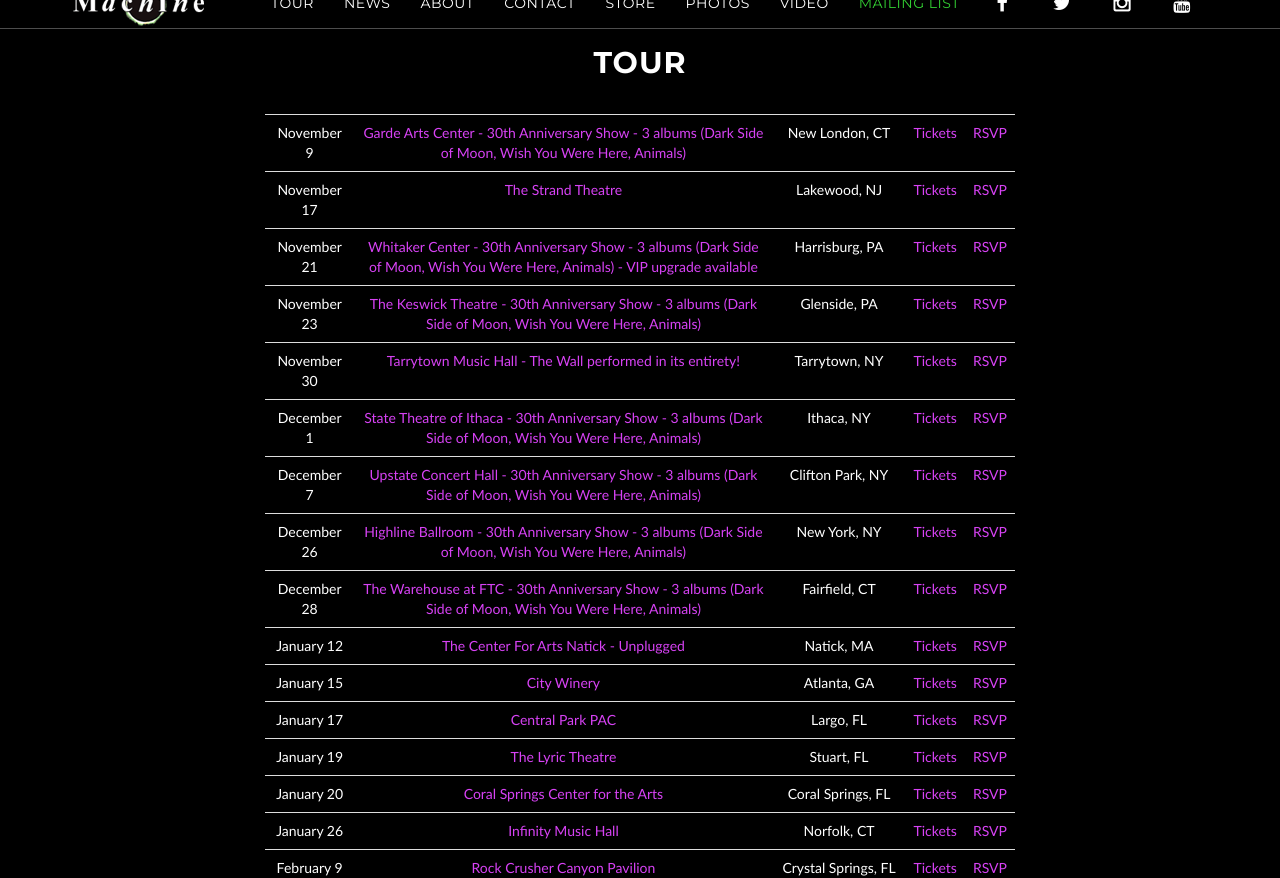
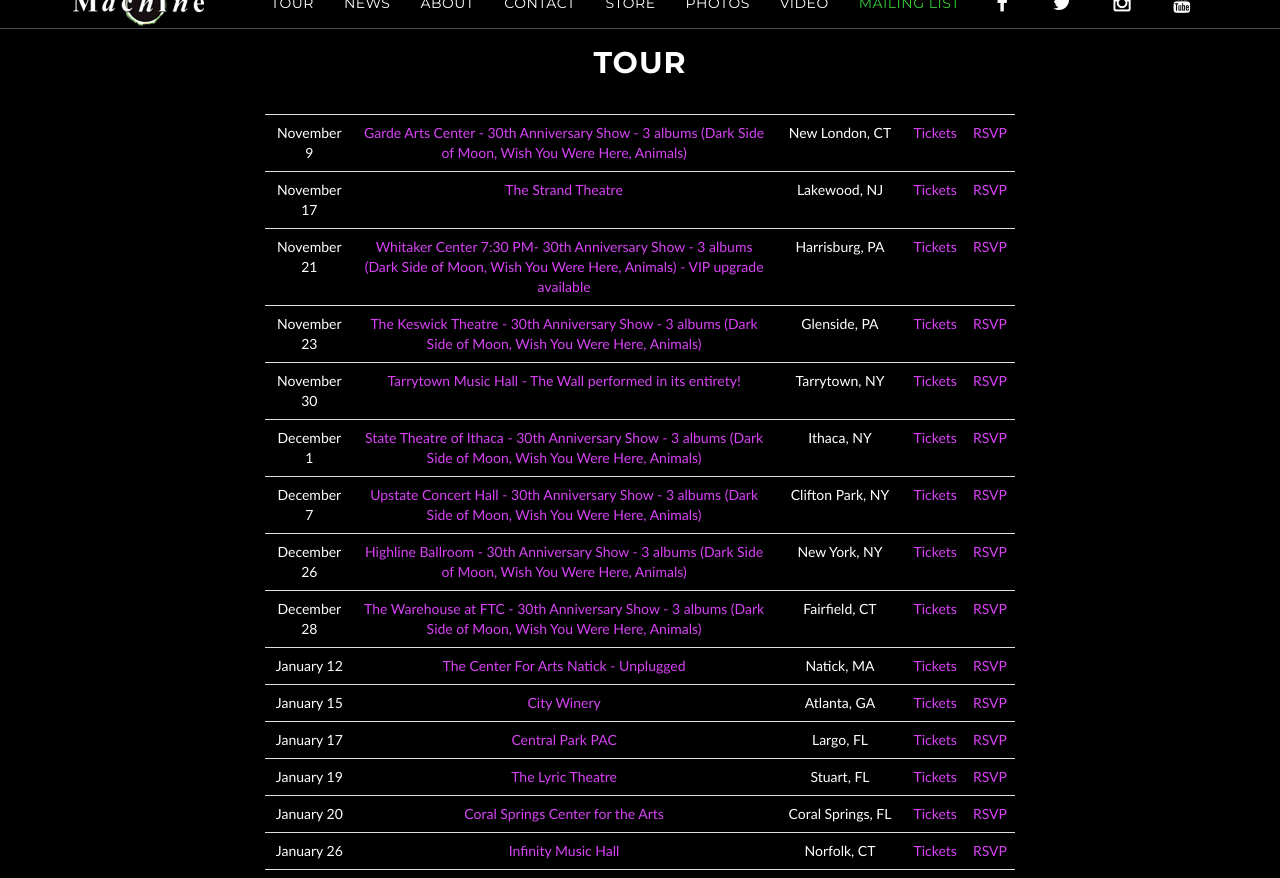
Before and after one commit to machineweb/machineweb.github.io, a Jekyll site: the page built from index.html, in a window 1280 px wide and 900 px high, scrolled down 882 px, cut to the strip 22-900 px from the top of the window. Built offline with Jekyll 4.4.1, drawn with Linux system fonts in a browser that asks for light colours; comment, search, counter and statistics services are not loaded.

Commit message:
Updated tour

```diff
--- a/_data/tour.yml
+++ b/_data/tour.yml
@@ -3563,7 +3563,7 @@
     order: "1551420000000"
 
   - date: "November 21 2018"
-    venue: "Whitaker Center - 30th Anniversary Show - 3 albums (Dark Side of Moon, Wish You Were Here, Animals) - VIP upgrade available"
+    venue: "Whitaker Center 7:30 PM- 30th Anniversary Show - 3 albums (Dark Side of Moon, Wish You Were Here, Animals) - VIP upgrade available"
     venue-url: "https://www.whitakercenter.org/events/detail/the-machine-1"
     location: "Harrisburg, PA"
     tickets-url: "https://www.whitakercenter.org/events/detail/the-machine-1"
```
